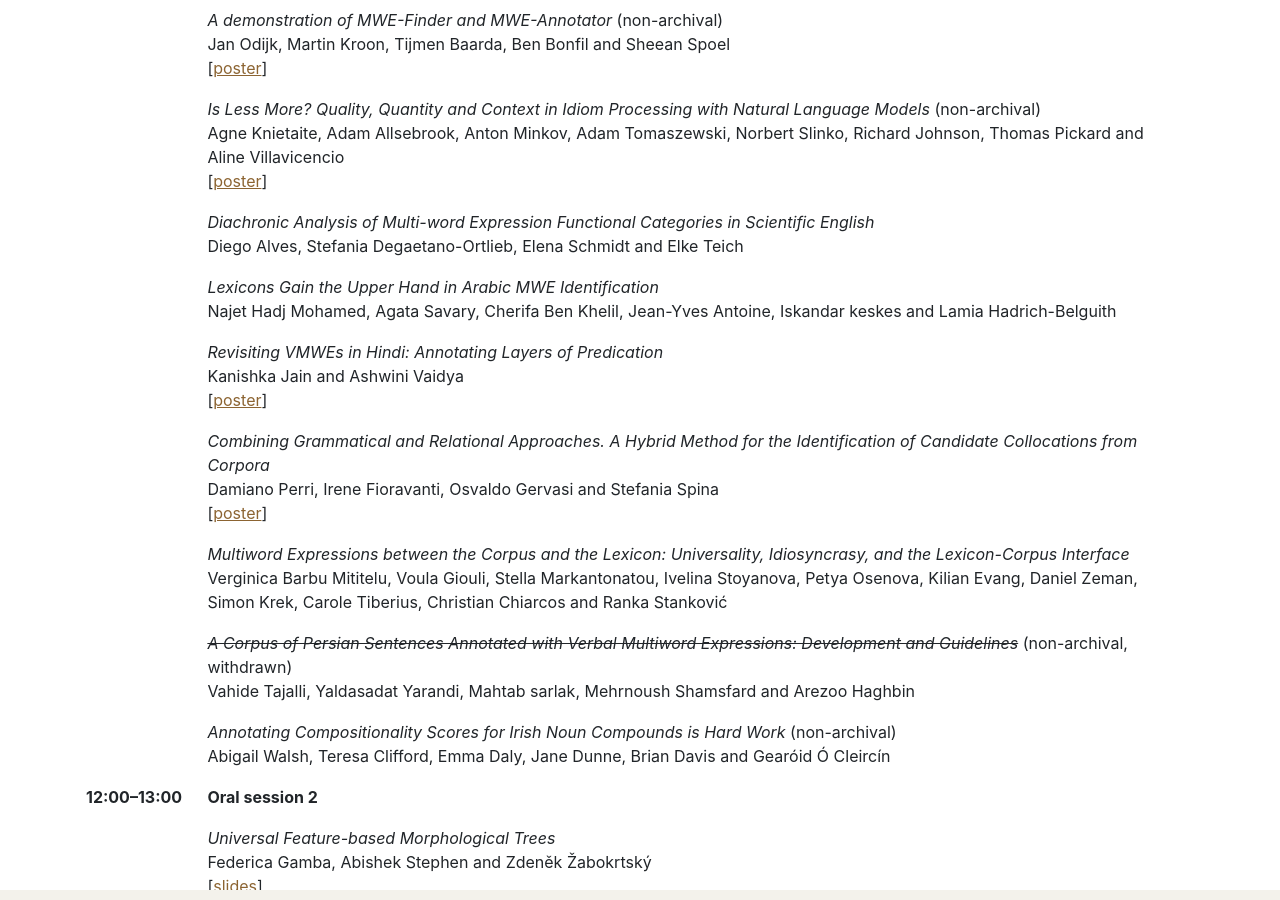
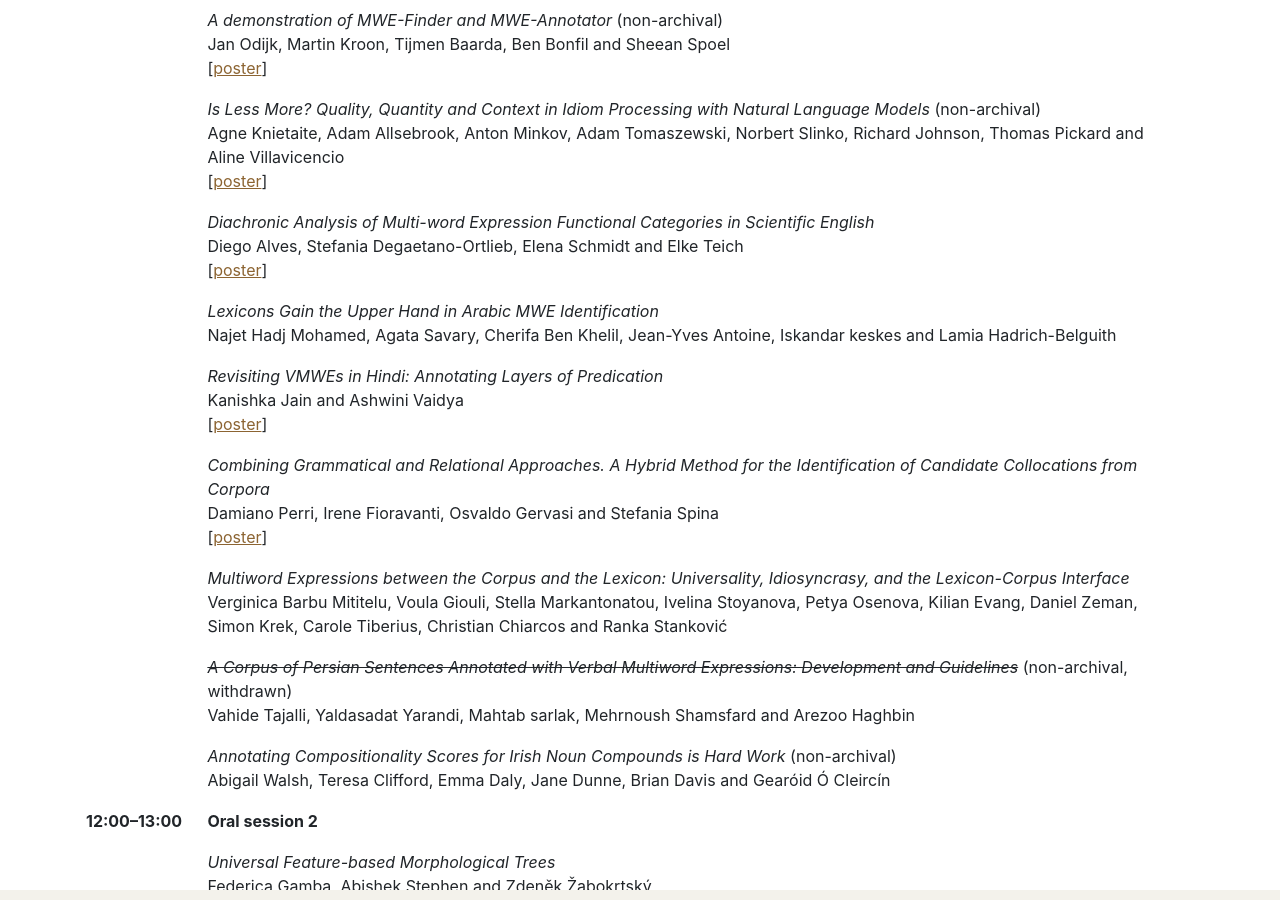
Before and after one commit to multiword/multiword.github.io, a Jekyll site: the page built from mweud2024/index.md, in a window 1280 px wide and 900 px high, scrolled down 2209 px. Built offline with Jekyll 4.4.1, drawn with Linux system fonts in a browser that asks for light colours; comment, search, counter and statistics services are not loaded.

Commit message:
Added poster

```diff
--- a/mweud2024/index.md
+++ b/mweud2024/index.md
@@ -173,6 +173,7 @@ proceedings.
         <td>
             <i>Diachronic Analysis of Multi-word Expression Functional Categories in Scientific English</i><br>
             Diego Alves, Stefania Degaetano-Ortlieb, Elena Schmidt and Elke Teich<br>
+            [<a href="posters/alves-etal-2024-diachronic-poster.pdf">poster</a>]
         </td>
     </tr>
     <tr>
```
Also changed, not shown: 1 other file.
